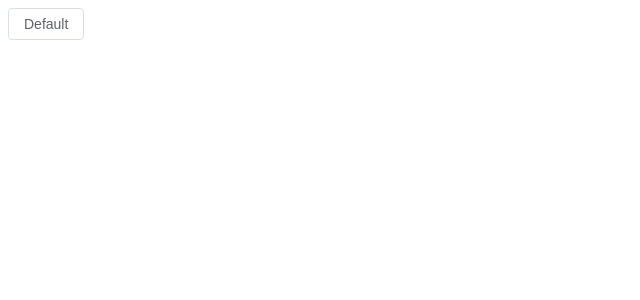
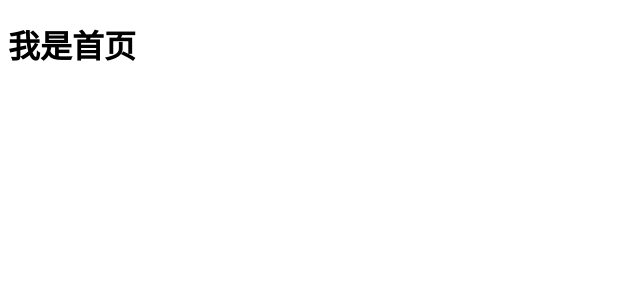
Before and after one commit to zhangciren/lu_xun_ai, a Vue app: page / in a window 1280 px wide. Shown: the top 300 px of the page, without its empty margins (0-640 px from the left). Built offline with nearby package versions, Linux system fonts and the light colour scheme.

Commit message:
feat: router使用完成

```diff
--- a/components.d.ts
+++ b/components.d.ts
@@ -13,5 +13,7 @@ declare module 'vue' {
   export interface GlobalComponents {
     ElButton: typeof import('element-plus/es')['ElButton']
     HelloWorld: typeof import('./src/components/HelloWorld.vue')['default']
+    RouterLink: typeof import('vue-router')['RouterLink']
+    RouterView: typeof import('vue-router')['RouterView']
   }
 }
--- a/src/App.vue
+++ b/src/App.vue
@@ -1,13 +1,16 @@
 <template>
-  <div>
-    <el-button>Default</el-button>
+  <div class="container">
+    <router-view></router-view>
   </div>
 </template>
 
-<<script setup lang="ts">
+<script setup lang="ts">
 
 </script>
 
-<<style lang="" scoped>
-
+<style scoped>
+.container {
+  width: 100%;
+  height: 100%;
+}
 </style>
--- a/src/main.ts
+++ b/src/main.ts
@@ -1,8 +1,10 @@
 import { createApp } from 'vue'
 // import './style.css'
 import App from './App.vue'
-
-
+// 引入路由
+import router from './router'
 
 const app = createApp(App);
+app.use(router)
+
 app.mount('#app')
--- /dev/null
+++ b/src/router/index.ts
@@ -0,0 +1,10 @@
+import { createRouter, createWebHistory } from 'vue-router'
+
+import { routes } from './routes'
+
+const router = createRouter({
+    history: createWebHistory(import.meta.env.BASE_URL),
+    routes: routes,
+})
+
+export default router
--- /dev/null
+++ b/src/router/routes.ts
@@ -0,0 +1,9 @@
+import Home from '../views/Home.vue'
+
+export const routes = [
+  {
+    path: '/',
+    name: 'home',
+    component: Home,
+  },
+]
--- a/src/views/Home.vue
+++ b/src/views/Home.vue
@@ -0,0 +1,5 @@
+<template>
+  <div>
+    <h1>我是首页</h1>
+  </div>
+</template>
```
Also changed, not shown: src/router/guards.ts (added).
